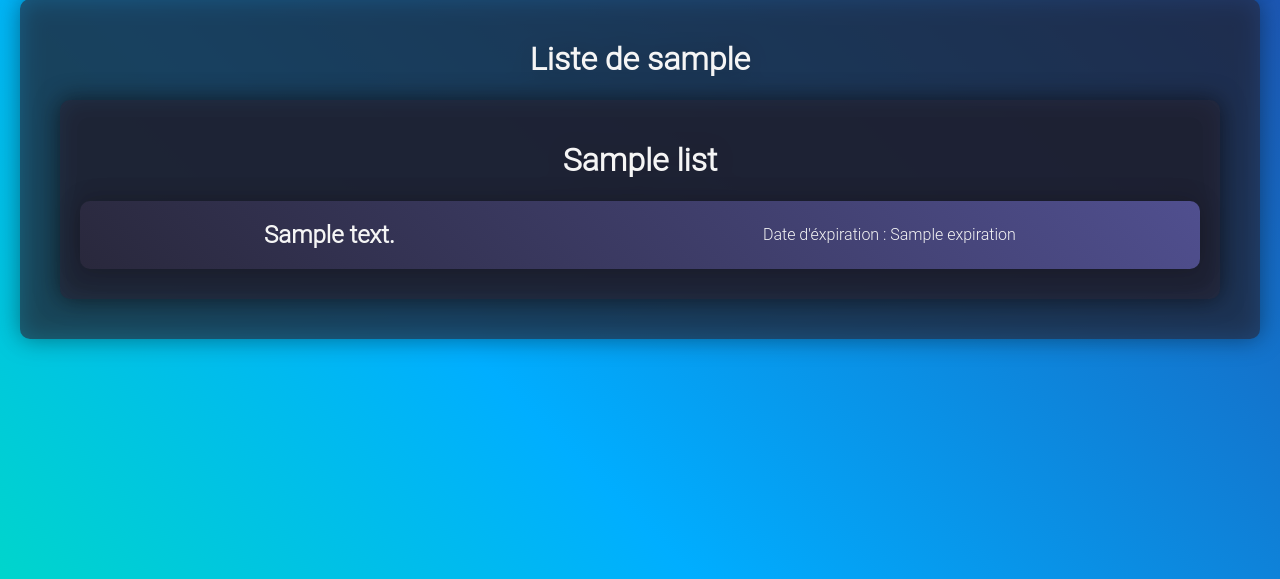
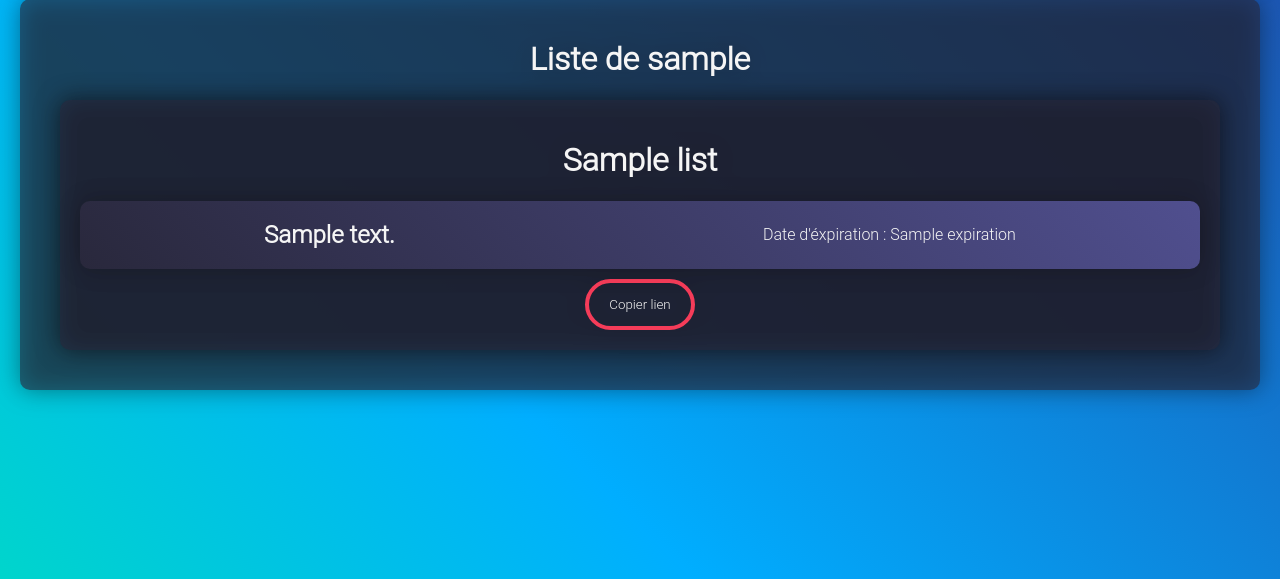
Before and after one commit to WarPlexTech/MyWishlist, a PHP site: template templates/profile/dashboard.twig in a window 1280 px wide. Shown: the part 221-800 px from the top of the page. Run offline with PHP 8.4, Linux system fonts and the light colour scheme; the template is opened without the code that fills it: most values are stand-ins (such as "Sample title", 1, 10 or a date in 2020); some libraries are stand-ins or nearby versions.

Commit message:
ajout bouton pour copier le lien de la liste

```diff
--- /dev/null
+++ b/resources/javascript/CopiLink.js
@@ -0,0 +1,6 @@
+
+function CopiLink(idlist){
+
+    navigator.clipboard.writeText(document.location.origin+idlist);
+
+}
--- a/templates/profile/dashboard.twig
+++ b/templates/profile/dashboard.twig
@@ -14,7 +14,11 @@
                     <h2>{{ list.description }}</h2>
                     <p> Date d'éxpiration : {{ list.expiration }}</p>
                 </div>
+                <button class="dangerButton" onclick="CopiLink('{{ path_for('login') }}liste/{{ list.token }}')">
+                    Copier lien
+                </button>
             </div>
         {% endfor %}
     </div>
+    <script src="/resources/javascript/CopiLink.js"></script>
 {% endblock body %}
```
